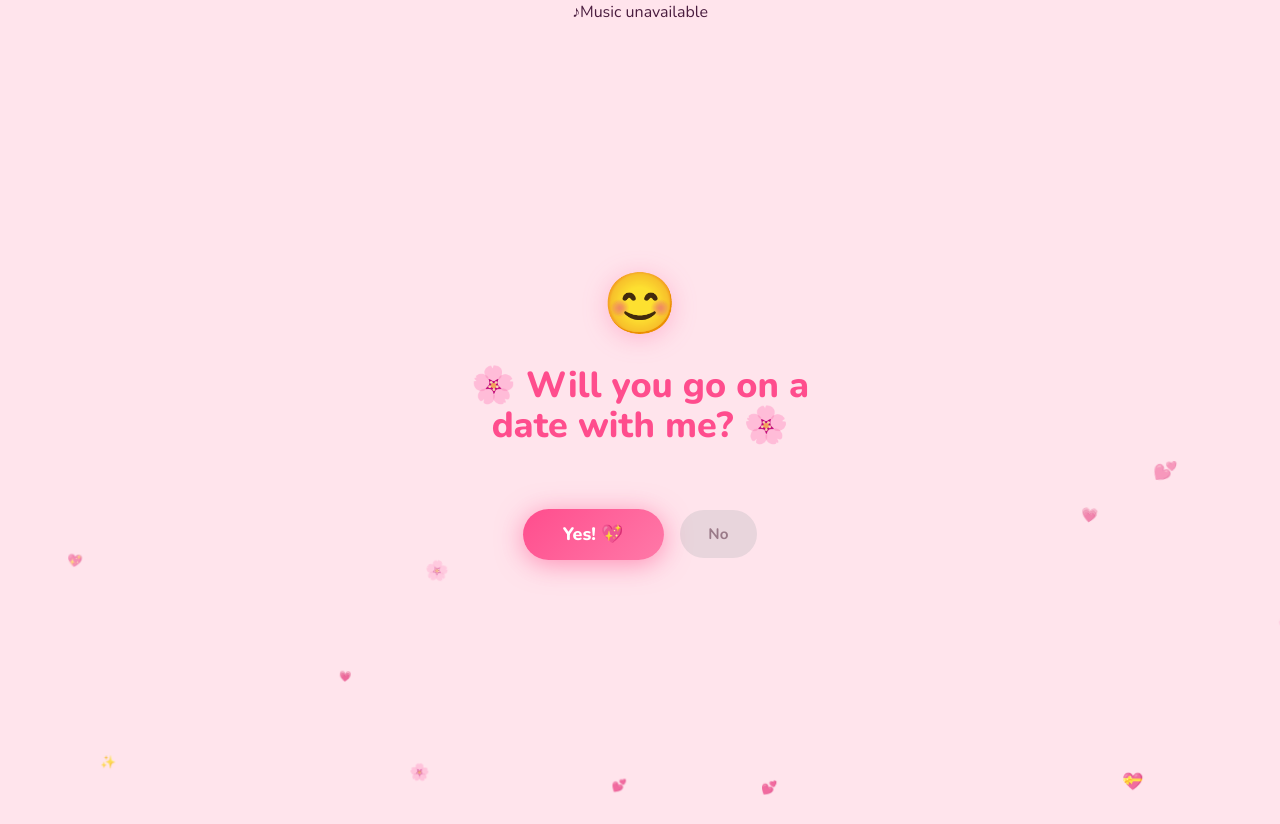
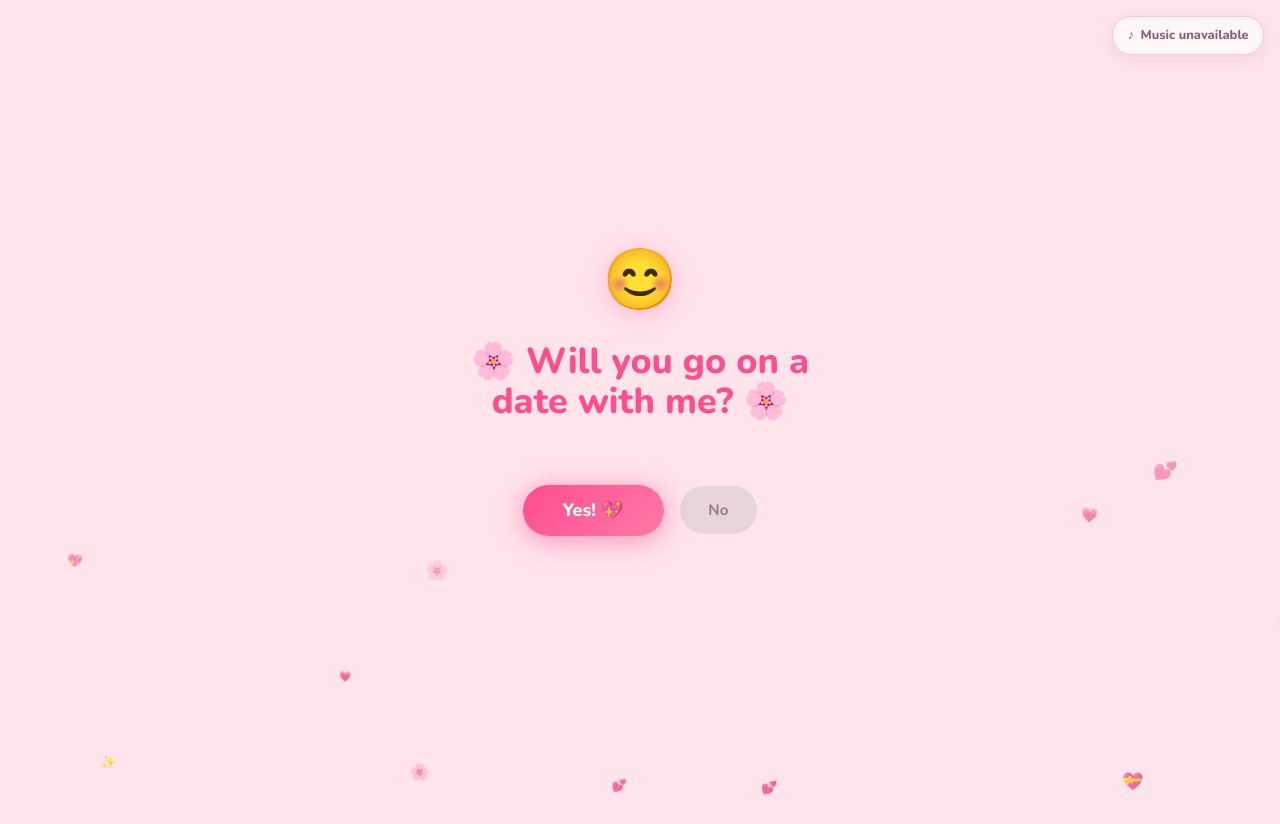
Before and after one commit to kritsnasya/date-you, a React (Vite) app: page /#/ in a window 1280 px wide. After the commit the page ends 800 px from the top, so only its background shows below. Built offline with nearby package versions, Linux system fonts and the light colour scheme.

Commit message:
Update index.css

```diff
--- a/src/index.css
+++ b/src/index.css
@@ -58,6 +58,36 @@ body {
   pointer-events: none;
   user-select: none;
   z-index: 0;
+}
+
+.music-toggle {
+  position: fixed;
+  top: 1rem;
+  right: 1rem;
+  z-index: 50;
+  display: flex;
+  align-items: center;
+  gap: 0.4rem;
+  border: 1px solid #FFB3CC;
+  border-radius: 9999px;
+  background: white;
+  color: #4A1D3F;
+  padding: 0.55rem 0.9rem;
+  font: inherit;
+  font-size: 0.8rem;
+  font-weight: 800;
+  box-shadow: 0 4px 16px rgba(74, 29, 63, 0.12);
+  cursor: pointer;
+}
+
+.music-toggle:focus-visible {
+  outline: 3px solid #FF4D8D;
+  outline-offset: 3px;
+}
+
+.music-toggle:disabled {
+  cursor: not-allowed;
+  opacity: 0.65;
 }
 
 /* ── Button styles ───────────────────────────────────────── */
```
